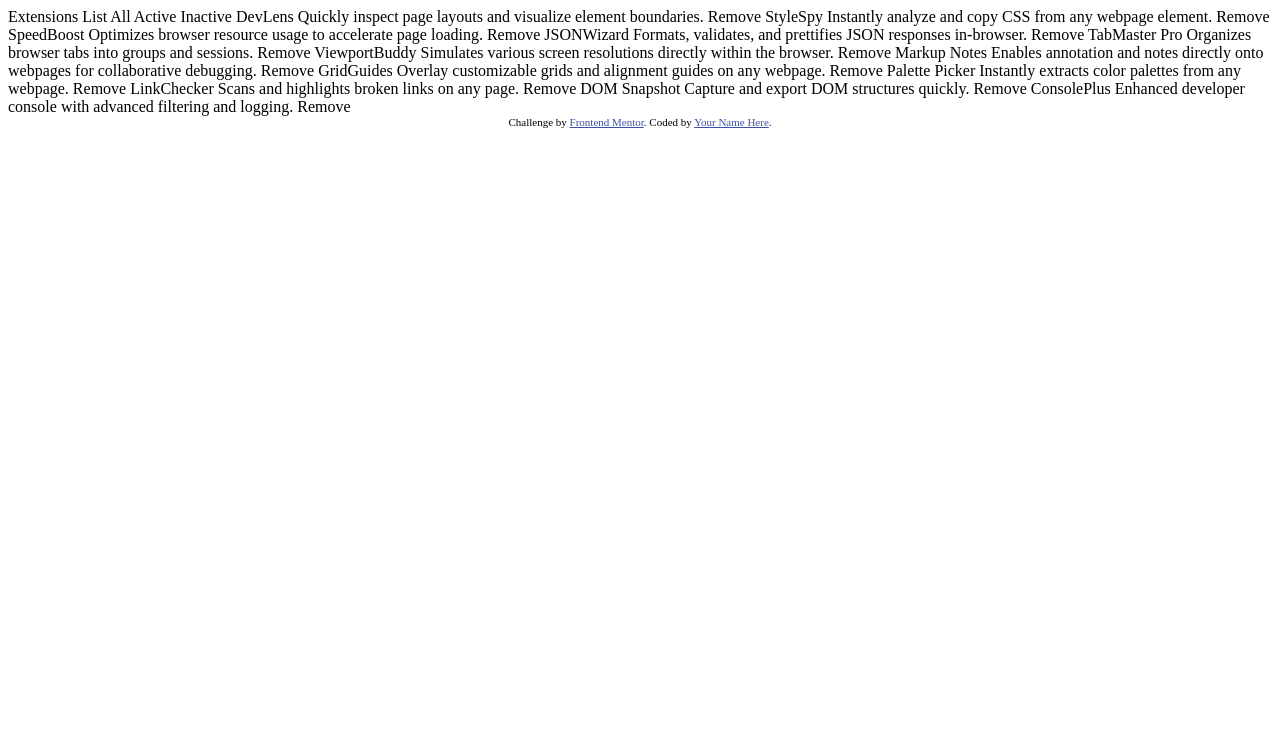
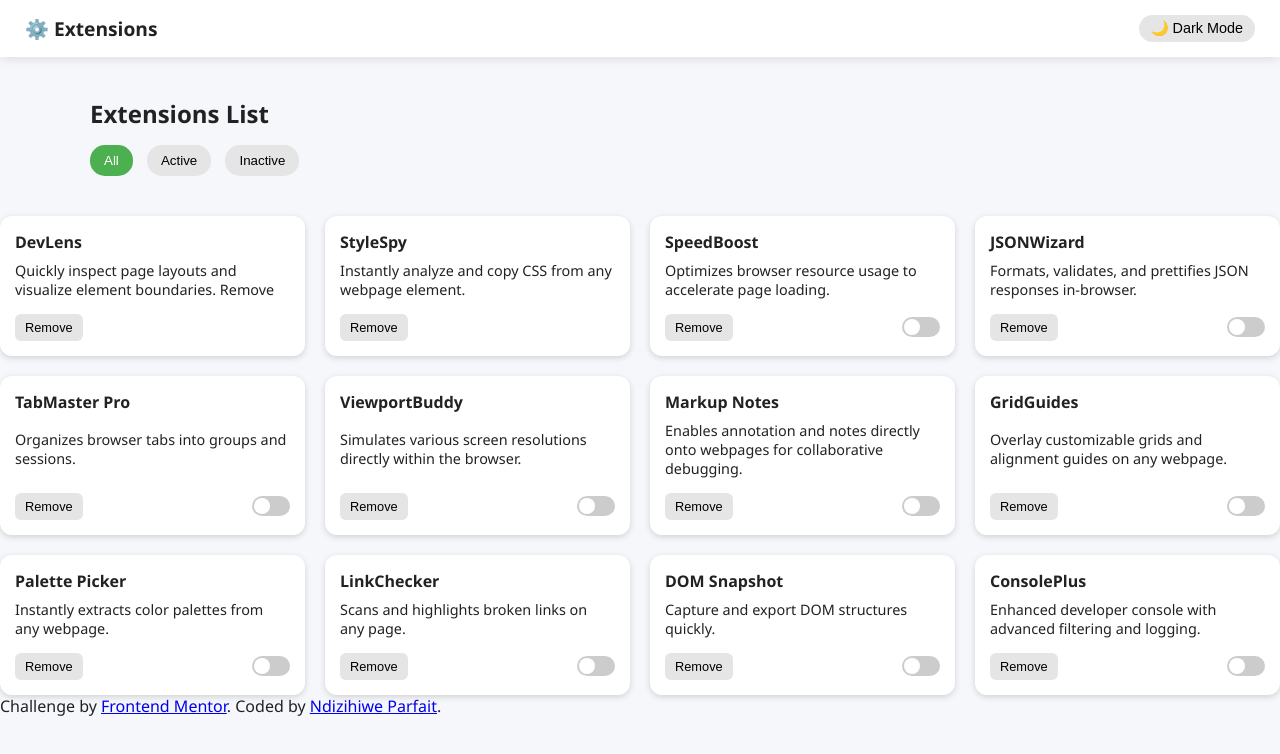
Before and after one commit to Parfait496/Browser-Extensions, a plain HTML site: page browser-extensions-manager-ui-main/index.html in a window 1280 px wide. Drawn offline with Linux system fonts and the light colour scheme.

Commit message:
firstcommit

```diff
--- /dev/null
+++ b/browser-extensions-manager-ui-main/index.css
@@ -0,0 +1,145 @@
+:root {
+  --bg-color: #f5f7fa;
+  --card-bg: #ffffff;
+  --text-color: #222;
+  --button-bg: #e5e5e5;
+  --active-color: #4CAF50;
+}
+
+body.dark {
+  --bg-color: #0d1224;
+  --card-bg: #1b2136;
+  --text-color: #f5f5f5;
+  --button-bg: #333a56;
+  --active-color: #ff5555;
+}
+
+body {
+  margin: 0;
+  font-family: "Segoe UI", sans-serif;
+  background: var(--bg-color);
+  color: var(--text-color);
+  transition: background 0.3s, color 0.3s;
+}
+
+header {
+  display: flex;
+  justify-content: space-between;
+  align-items: center;
+  padding: 15px 25px;
+  font-weight: bold;
+  font-size: 1.2rem;
+  background: var(--card-bg);
+  box-shadow: 0 2px 10px rgba(0,0,0,0.1);
+}
+
+.theme-toggle {
+  background: var(--button-bg);
+  border: none;
+  border-radius: 20px;
+  padding: 5px 12px;
+  cursor: pointer;
+  font-size: 0.9rem;
+  transition: background 0.3s;
+}
+
+.container {
+  padding: 20px;
+  max-width: 1100px;
+  margin: auto;
+}
+
+h2 {
+  margin-bottom: 15px;
+}
+
+.filters {
+  margin-bottom: 20px;
+}
+
+.filters button {
+  margin-right: 10px;
+  background: var(--button-bg);
+  border: none;
+  padding: 8px 14px;
+  border-radius: 15px;
+  cursor: pointer;
+  transition: background 0.3s;
+}
+
+.filters button.active {
+  background: var(--active-color);
+  color: #fff;
+}
+
+.grid {
+  display: grid;
+  grid-template-columns: repeat(auto-fill, minmax(250px, 1fr));
+  gap: 20px;
+}
+
+.card {
+  background: var(--card-bg);
+  padding: 15px;
+  border-radius: 12px;
+  box-shadow: 0 2px 6px rgba(0,0,0,0.15);
+  display: flex;
+  flex-direction: column;
+  justify-content: space-between;
+  transition: background 0.3s;
+}
+
+.card h3 {
+  margin: 0 0 8px;
+  font-size: 1rem;
+}
+
+.card p {
+  font-size: 0.9rem;
+  margin: 0 0 15px;
+}
+
+.card .bottom {
+  display: flex;
+  justify-content: space-between;
+  align-items: center;
+}
+
+.remove-btn {
+  background: var(--button-bg);
+  border: none;
+  padding: 6px 10px;
+  border-radius: 6px;
+  cursor: pointer;
+  font-size: 0.8rem;
+}
+
+.toggle {
+  position: relative;
+  width: 38px;
+  height: 20px;
+  background: #ccc;
+  border-radius: 20px;
+  cursor: pointer;
+  transition: background 0.3s;
+}
+
+.toggle::after {
+  content: "";
+  position: absolute;
+  top: 2px;
+  left: 2px;
+  width: 16px;
+  height: 16px;
+  background: white;
+  border-radius: 50%;
+  transition: transform 0.3s;
+}
+
+.toggle.active {
+  background: var(--active-color);
+}
+
+.toggle.active::after {
+  transform: translateX(18px);
+}
--- a/browser-extensions-manager-ui-main/index.html
+++ b/browser-extensions-manager-ui-main/index.html
@@ -9,72 +9,145 @@
   <title>Frontend Mentor | Browser extensions manager UI</title>
 
   <!-- Feel free to remove these styles or customise in your own stylesheet 👍 -->
-  <style>
-    .attribution { font-size: 11px; text-align: center; }
-    .attribution a { color: hsl(228, 45%, 44%); }
-  </style>
+  <link rel="stylesheet" href="index.css">
 </head>
 <body>
+  <header>
+    <div>⚙️ Extensions</div>
+        <button class="theme-toggle" onclick="toggleTheme()">🌙 Dark Mode</button>
+  </header>
 
-  Extensions List
+  <div class="container">
 
-  All
-  Active
-  Inactive
+    <h2>Extensions List</h2>
+    <div class="filters">
+      <button class="active" onclick="filterExtensions('All')">All</button>
+      <button onclick="filterExtensions('Active')">Active</button>
+      <button onclick="filterExtensions('inactive')">Inactive</button>
+    </div>
+
+  </div>
 
   <!-- If you plan to use the JSON file to populate the data dynamically, you can delete the content below -->
+  <div class="grid">
+    <div class="card active">
+      <h3>DevLens</h3>
+      <p>Quickly inspect page layouts and visualize element boundaries.
+  Remove</p>
 
-  DevLens
-  Quickly inspect page layouts and visualize element boundaries.
-  Remove
+    <div class="bottom">
+      <button class="remove-btn">Remove</button>
+      <div class="toggle-active"></div>
+    </div>
+    </div>
 
-  StyleSpy
-  Instantly analyze and copy CSS from any webpage element.
-  Remove
+    <div class="card active">
+      <h3>StyleSpy</h3>
+      <p>Instantly analyze and copy CSS from any webpage element.</p>
 
-  SpeedBoost
-  Optimizes browser resource usage to accelerate page loading.
-  Remove
+    <div class="bottom">
+      <button class="remove-btn">Remove</button>
+      <div class="toggle-active"></div>
+    </div>
+    </div>
 
-  JSONWizard
-  Formats, validates, and prettifies JSON responses in-browser.
-  Remove
+    <div class="card inactive">
+        <h3>SpeedBoost</h3>
+        <p>Optimizes browser resource usage to accelerate page loading.</p>
+        <div class="bottom">
+          <button class="remove-btn">Remove</button>
+          <div class="toggle"></div>
+        </div>
+      </div>
 
-  TabMaster Pro
-  Organizes browser tabs into groups and sessions.
-  Remove
+      <div class="card inactive">
+        <h3>JSONWizard</h3>
+        <p>Formats, validates, and prettifies JSON responses in-browser.</p>
+        <div class="bottom">
+          <button class="remove-btn">Remove</button>
+          <div class="toggle"></div>
+        </div>
+      </div>
 
-  ViewportBuddy
-  Simulates various screen resolutions directly within the browser.
-  Remove
+      <div class="card inactive">
+        <h3>TabMaster Pro</h3>
+        <p>Organizes browser tabs into groups and sessions.</p>
+        <div class="bottom">
+          <button class="remove-btn">Remove</button>
+          <div class="toggle"></div>
+        </div>
+      </div>
 
-  Markup Notes
-  Enables annotation and notes directly onto webpages for collaborative debugging.
-  Remove
+      <div class="card inactive">
+        <h3>ViewportBuddy</h3>
+        <p>Simulates various screen resolutions directly within the browser.</p>
+        <div class="bottom">
+          <button class="remove-btn">Remove</button>
+          <div class="toggle"></div>
+        </div>
+      </div>
 
-  GridGuides
-  Overlay customizable grids and alignment guides on any webpage.
-  Remove
+      <div class="card inactive">
+        <h3>Markup Notes</h3>
+        <p>Enables annotation and notes directly onto webpages for collaborative debugging.</p>
+        <div class="bottom">
+          <button class="remove-btn">Remove</button>
+          <div class="toggle"></div>
+        </div>
+      </div>
 
-  Palette Picker
-  Instantly extracts color palettes from any webpage.
-  Remove
+      <div class="card inactive">
+        <h3>GridGuides</h3>
+        <p>Overlay customizable grids and alignment guides on any webpage.</p>
+        <div class="bottom">
+          <button class="remove-btn">Remove</button>
+          <div class="toggle"></div>
+        </div>
+      </div>
 
-  LinkChecker
-  Scans and highlights broken links on any page.
-  Remove
+      <div class="card inactive">
+        <h3>Palette Picker</h3>
+        <p>Instantly extracts color palettes from any webpage.</p>
+        <div class="bottom">
+          <button class="remove-btn">Remove</button>
+          <div class="toggle"></div>
+        </div>
+      </div>
 
-  DOM Snapshot
-  Capture and export DOM structures quickly.
-  Remove
+      <div class="card inactive">
+        <h3>LinkChecker</h3>
+        <p>Scans and highlights broken links on any page.</p>
+        <div class="bottom">
+          <button class="remove-btn">Remove</button>
+          <div class="toggle"></div>
+        </div>
+      </div>
 
-  ConsolePlus
-  Enhanced developer console with advanced filtering and logging.
-  Remove
+      <div class="card inactive">
+        <h3>DOM Snapshot</h3>
+        <p>Capture and export DOM structures quickly.</p>
+        <div class="bottom">
+          <button class="remove-btn">Remove</button>
+          <div class="toggle"></div>
+        </div>
+      </div>
+
+
+      <div class="card inactive">
+        <h3>ConsolePlus</h3>
+        <p>Enhanced developer console with advanced filtering and logging.</p>
+        <div class="bottom">
+          <button class="remove-btn">Remove</button>
+          <div class="toggle"></div>
+        </div>
+      </div>
+  </div>
 
   <div class="attribution">
     Challenge by <a href="https://www.frontendmentor.io?ref=challenge">Frontend Mentor</a>.
-    Coded by <a href="#">Your Name Here</a>.
+    Coded by <a href="#">Ndizihiwe Parfait</a>.
   </div>
+
+  <style src="index.js;"></style>
 </body>
 </html>
```
Also changed, not shown: browser-extensions-manager-ui-main/index.js (added, +44 -0 lines).
